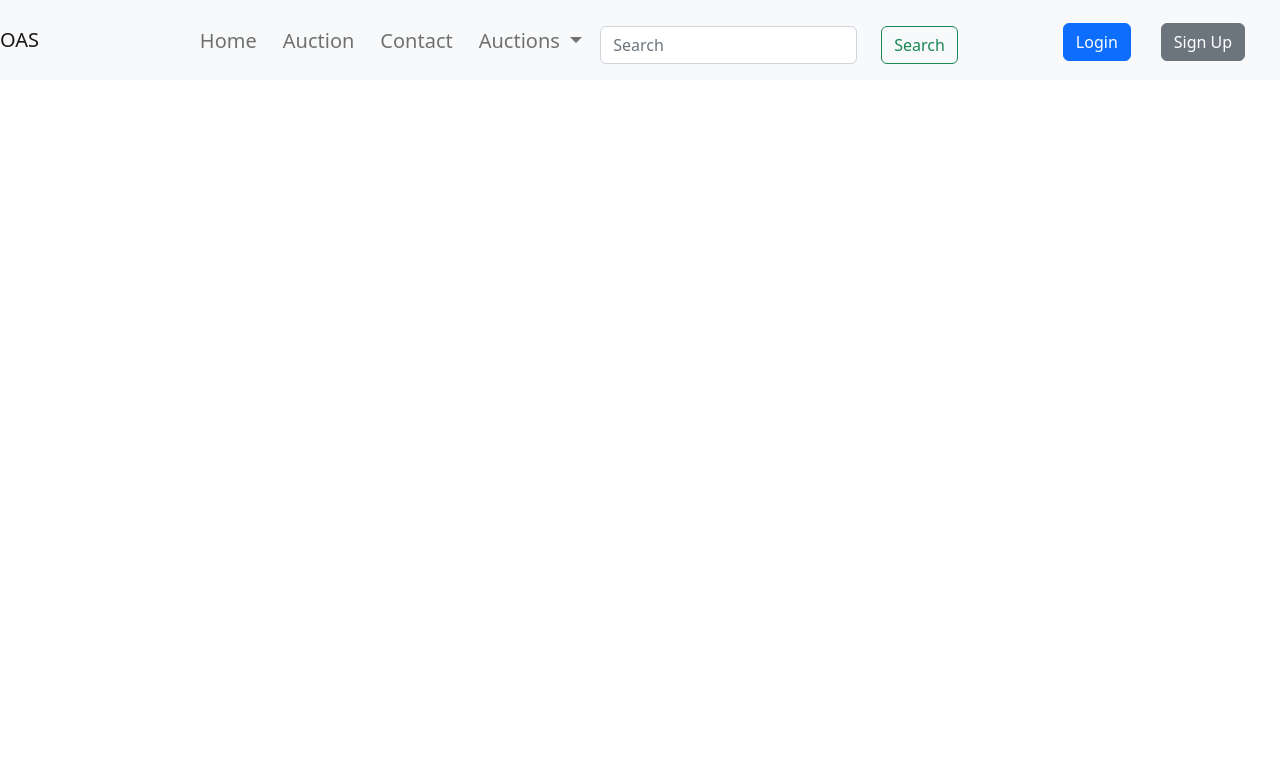
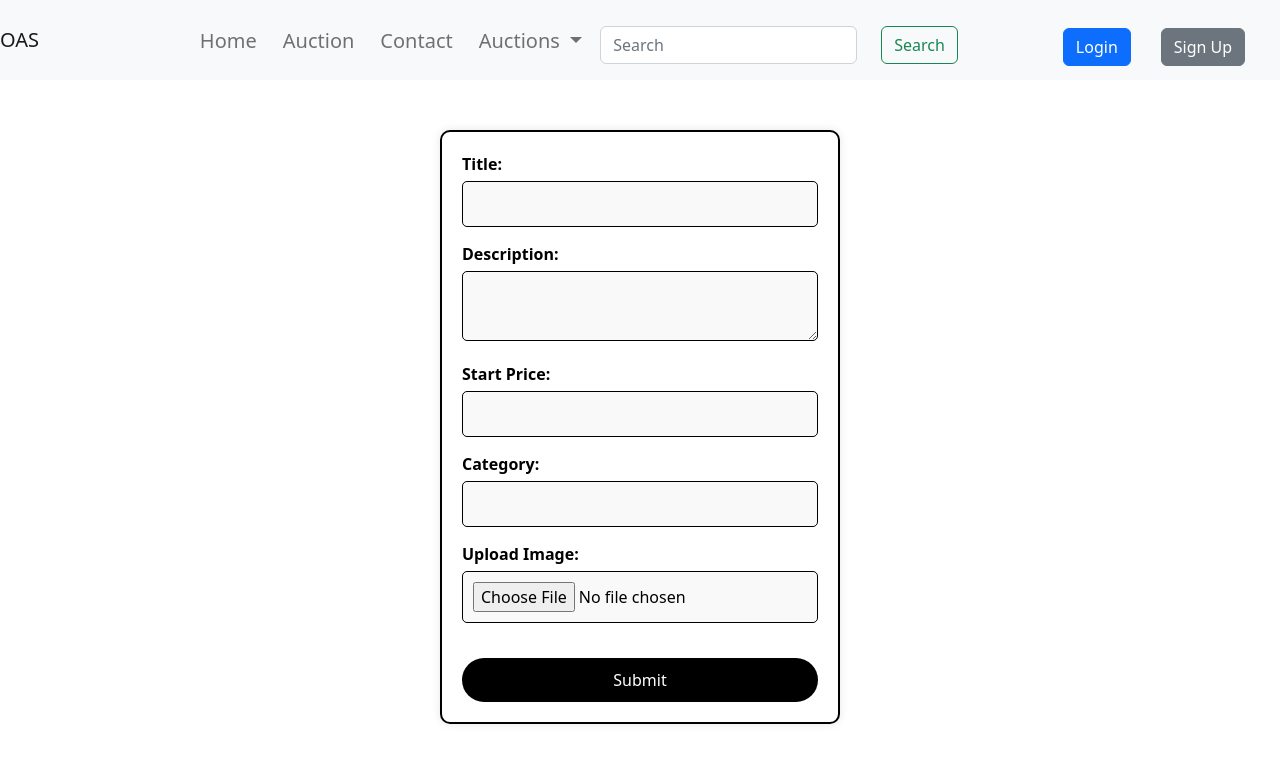
Before and after one commit to KarkalaTejasPai/OAS-Frontend, an Angular app in the folder OAS-FE/: page /app-sell-products in a window 1280 px wide. Before the commit this address led to /. Shown: the top 762 px of the page. Built offline with nearby package versions, Linux system fonts and the light colour scheme.

Commit message:
Form Created (Sell Products)

```diff
--- a/OAS-FE/src/app/app.component.ts
+++ b/OAS-FE/src/app/app.component.ts
@@ -2,10 +2,11 @@ import { Component } from '@angular/core';
 import { HeaderComponent } from './components/header/header.component';
 import { RouterOutlet } from '@angular/router';
 import { AuctionsComponent } from './components/auctions/auctions.component';
+import { SellProductsComponent } from './components/sell-products/sell-products.component';
 
 @Component({
   selector: 'app-root',
-  imports: [HeaderComponent, RouterOutlet, AuctionsComponent],
+  imports: [HeaderComponent, RouterOutlet, AuctionsComponent,SellProductsComponent],
   templateUrl: './app.component.html',
   styleUrl: './app.component.css'
 })
--- a/OAS-FE/src/app/app.routes.ts
+++ b/OAS-FE/src/app/app.routes.ts
@@ -1,6 +1,7 @@
 import { Routes } from '@angular/router';
 import { HomeComponent } from './components/home/home.component';
 import { AuctionsComponent } from './components/auctions/auctions.component';
+import { SellProductsComponent } from './components/sell-products/sell-products.component';
 
 export const routes: Routes = [
     {
@@ -10,5 +11,9 @@ export const routes: Routes = [
     {
         path: 'app-auctions',
         component: AuctionsComponent
+    },
+    {
+        path: 'app-sell-products',
+        component: SellProductsComponent
     }
 ];
--- a/OAS-FE/src/app/components/header/header.component.css
+++ b/OAS-FE/src/app/components/header/header.component.css
@@ -6,13 +6,13 @@
 }
 
 .custom-margin-login {
-    margin-top: 15px;
+    margin-top: 20px;
     margin-left: 45px; /* Adjust the value as needed */
     margin-right: 20px; /* Reduced space */
 }
 
 .custom-margin-signup {
-    margin-top: 15px;
+    margin-top: 20px;
     margin-left: 10px; /* Reduced space */
     margin-right: 32px; /* Adjust the value as needed */
 }
--- a/OAS-FE/src/app/components/header/header.component.html
+++ b/OAS-FE/src/app/components/header/header.component.html
@@ -19,7 +19,7 @@
           Auctions
         </a>
         <div class="dropdown-menu" aria-labelledby="navbarDropdownMenuLink">
-          <a class="dropdown-item" href="#">Action</a>
+          <a class="dropdown-item" routerLink="/app-sell-products">Sell Product</a>
           <a class="dropdown-item" href="#">Another action</a>
           <a class="dropdown-item" href="#">Something else here</a>
         </div>
--- a/OAS-FE/src/app/components/header/header.component.ts
+++ b/OAS-FE/src/app/components/header/header.component.ts
@@ -1,9 +1,9 @@
 import { Component } from '@angular/core';
-import { RouterModule } from '@angular/router';
+import { RouterModule,RouterLink } from '@angular/router';
 
 @Component({
   selector: 'app-header',
-  imports: [RouterModule],
+  imports: [RouterModule,RouterLink],
   templateUrl: './header.component.html',
   styleUrl: './header.component.css'
 })
--- /dev/null
+++ b/OAS-FE/src/app/components/sell-products/sell-products.component.css
@@ -0,0 +1,51 @@
+.form-container {
+    border: 2px solid #000;
+    padding: 20px;
+    border-radius: 10px;
+    width: 400px;
+    box-shadow: 0 0 10px rgba(0, 0, 0, 0.1);
+    background-color: #fff;
+    margin: 50px auto; /* Center the form horizontally */
+}
+
+form {
+    display: flex;
+    flex-direction: column;
+}
+
+.form-group {
+    margin-bottom: 15px;
+}
+
+label {
+    margin-bottom: 5px;
+    font-weight: bold;
+    color: #000;
+}
+
+input, textarea, button {
+    padding: 10px;
+    font-size: 16px;
+    border: 1px solid #000;
+    border-radius: 5px;
+    width: 100%;
+    box-sizing: border-box;
+}
+
+input, textarea {
+    background-color: #f9f9f9;
+    color: #000;
+}
+
+button {
+    margin-top: 20px;
+    background-color: #000;
+    color: #fff;
+    border: none;
+    cursor: pointer;
+    border-radius: 50px;
+}
+
+button:hover {
+    background-color: #333;
+}
--- /dev/null
+++ b/OAS-FE/src/app/components/sell-products/sell-products.component.html
@@ -0,0 +1,31 @@
+
+<div class="form-container">
+    <form>
+        <div class="form-group">
+            <label for="title">Title:</label>
+            <input type="text" id="title" name="title" required>
+        </div>
+
+        <div class="form-group">
+            <label for="description">Description:</label>
+            <textarea id="description" name="description" required></textarea>
+        </div>
+
+        <div class="form-group">
+            <label for="startPrice">Start Price:</label>
+            <input type="number" id="startPrice" name="startPrice" required>
+        </div>
+
+        <div class="form-group">
+            <label for="category">Category:</label>
+            <input type="text" id="category" name="category" required>
+        </div>
+
+        <div class="form-group">
+            <label for="image">Upload Image:</label>
+            <input type="file" id="image" name="image" required>
+        </div>
+
+        <button type="submit">Submit</button>
+    </form>
+</div>
```
Also changed, not shown: OAS-FE/src/app/components/sell-products/sell-products.component.ts (added, +12 -0 lines), 1 other file (tests, documents, lock files or other folders).
